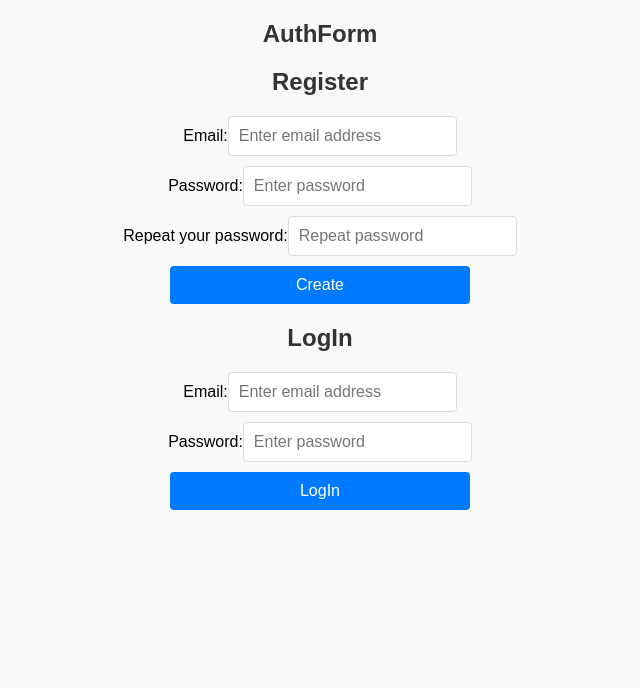
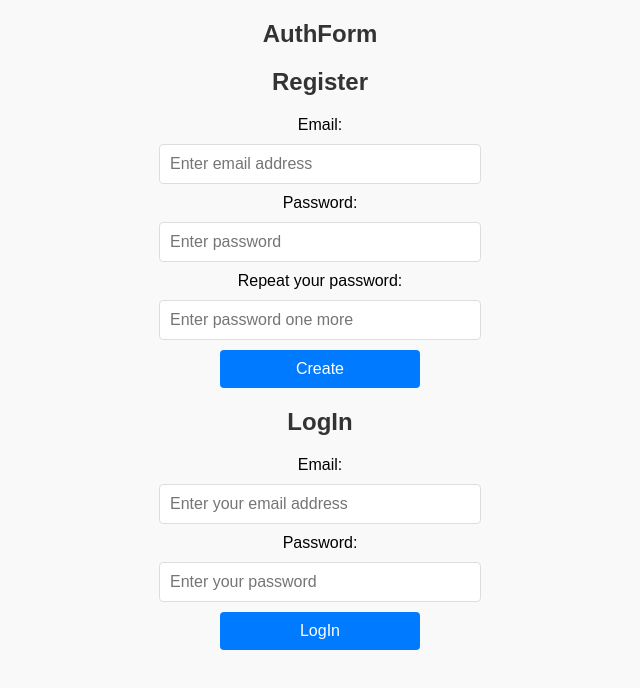
Before and after one commit to Qnoisy/Test-firebase, a React (Create React App) app: page / in a window 1280 px wide. Shown: the top 688 px of the page, without its empty margins (320-960 px from the left). Built offline with nearby package versions, Linux system fonts and the light colour scheme; no server answers.

Commit message:
add Formik form

```diff
--- a/src/App.css
+++ b/src/App.css
@@ -34,13 +34,15 @@ form {
 input {
   padding: 10px;
   font-size: 16px;
+  width: 300px;
+  margin: 0 auto;
   border: 1px solid #ddd;
   border-radius: 4px;
 }
 
 button {
   margin: 0 auto;
-  width: 300px;
+  width: 200px;
   padding: 10px;
   font-size: 16px;
   background-color: #007bff;
@@ -53,3 +55,8 @@ button {
 button:hover {
   background-color: #0056b3;
 }
+
+span {
+  color: red;
+  font-size: 12px;
+}
--- /dev/null
+++ b/src/components/MyTextInput.tsx
@@ -0,0 +1,22 @@
+import { useField } from 'formik';
+import React from 'react';
+interface MyTextInputInterface
+	extends React.InputHTMLAttributes<HTMLInputElement> {
+	label: string;
+	name: string;
+}
+const MyTextInput: React.FC<MyTextInputInterface> = ({ label, ...props }) => {
+	const [field, meta] = useField(props);
+
+	return (
+		<>
+			<label htmlFor={props.id || props.name}>{label}</label>
+			<input {...field} {...props} />
+			{meta.touched && meta.error ? (
+				<span style={{ color: 'red', fontSize: '12px' }}>{meta.error}</span>
+			) : null}
+		</>
+	);
+};
+
+export default MyTextInput;
--- a/src/components/SignIn.tsx
+++ b/src/components/SignIn.tsx
@@ -1,65 +1,72 @@
 import { createUserWithEmailAndPassword } from 'firebase/auth';
+import { Form, Formik } from 'formik';
 import React, { useState } from 'react';
 import { auth } from '../firebase/firebase-config';
+import { schema } from '../utils/shema';
+import MyTextInput from './MyTextInput';
+
+interface initialValuesInterface {
+	email: string;
+	password: string;
+	passwordCopy: string;
+}
+const initialValues: initialValuesInterface = {
+	email: '',
+	password: '',
+	passwordCopy: '',
+};
 
 const SignIn: React.FC = () => {
-	const [email, setEmail] = useState<string>('');
-	const [password, setPassword] = useState<string>('');
-	const [passwordCopy, setPasswordCopy] = useState<string>('');
 	const [error, setError] = useState<string | null>(null);
-	const handlerSubmit = (event: React.FormEvent<HTMLFormElement>) => {
-		event.preventDefault();
-		if (passwordCopy !== password) {
+
+	const handlerSubmit = async (data: initialValuesInterface) => {
+		if (data.password !== data.passwordCopy) {
 			setError("passwords didn't match");
 			return 0;
 		}
-		createUserWithEmailAndPassword(auth, email, password)
-			.then(user => {
-				console.log(user);
-				setEmail('');
-				setPassword('');
-				setPasswordCopy('');
-			})
-			.catch(error => console.log(error));
+		try {
+			const user = await createUserWithEmailAndPassword(
+				auth,
+				data.email,
+				data.password
+			);
+			console.log(user);
+		} catch (error) {
+			console.log(error);
+		}
 	};
 
 	return (
 		<div className='register'>
 			<h2>Register</h2>
-			<form onSubmit={handlerSubmit}>
-				<label htmlFor='signEmail'>
-					Email:
-					<input
+			<Formik
+				onSubmit={handlerSubmit}
+				initialValues={initialValues}
+				validationSchema={schema}
+			>
+				<Form>
+					<MyTextInput
+						label='Email:'
+						name='email'
 						placeholder='Enter email address'
-						onChange={e => setEmail(e.target.value)}
 						type='email'
-						id='signEmail'
-						value={email}
 					/>
-				</label>
-				<label htmlFor='signPassword'>
-					Password:
-					<input
+					<MyTextInput
+						label='Password:'
+						name='password'
 						placeholder='Enter password'
-						onChange={e => setPassword(e.target.value)}
 						type='password'
-						id='signPassword'
-						value={password}
 					/>
-				</label>
-				<label htmlFor='signPasswordCopy'>
-					Repeat your password:
-					<input
-						placeholder='Repeat password'
-						onChange={e => setPasswordCopy(e.target.value)}
+					<MyTextInput
+						label='Repeat your password:'
+						name='passwordCopy'
+						placeholder='Enter password one more'
 						type='password'
-						id='signPasswordCopy'
-						value={passwordCopy}
 					/>
-				</label>
-				<button>Create</button>
-				{error ? <p>{error}</p> : ''}
-			</form>
+					<button type='submit'>Create</button>
+					{error ? <p>{error}</p> : ''}
+				</Form>
+			</Formik>
 		</div>
 	);
 };
--- a/src/components/SignUp.tsx
+++ b/src/components/SignUp.tsx
@@ -1,52 +1,59 @@
 import { signInWithEmailAndPassword } from 'firebase/auth';
+import { Form, Formik } from 'formik';
 import React, { useState } from 'react';
 import { auth } from '../firebase/firebase-config';
+import { schema } from '../utils/shema';
+import MyTextInput from './MyTextInput';
 
+interface initialValuesInterface {
+	email: string;
+	password: string;
+}
+const initialValues: initialValuesInterface = {
+	email: '',
+	password: '',
+};
 const SignUp: React.FC = () => {
-	const [email, setEmail] = useState<string>('');
-	const [password, setPassword] = useState<string>('');
 	const [error, setError] = useState<string | null>(null);
-	const handlerLogin = (event: React.MouseEvent<HTMLButtonElement>) => {
-		event.preventDefault();
-		signInWithEmailAndPassword(auth, email, password)
-			.then(user => {
-				console.log(user);
-				setEmail('');
-				setPassword('');
-			})
-			.catch(error => {
-				console.log(error);
-				setError("Sorry we can't find your account");
-			});
+	const handlerLogin = async (values: initialValuesInterface) => {
+		try {
+			const user = await signInWithEmailAndPassword(
+				auth,
+				values.email,
+				values.password
+			);
+			console.log(user);
+		} catch (error) {
+			console.log(error);
+			setError("Sorry we can't find your account");
+		}
 	};
 
 	return (
 		<div className='register'>
 			<h2>LogIn</h2>
-			<form>
-				<label htmlFor='signEmail'>
-					Email:
-					<input
-						placeholder='Enter email address'
-						onChange={e => setEmail(e.target.value)}
+			<Formik
+				initialValues={initialValues}
+				validationSchema={schema}
+				onSubmit={handlerLogin}
+			>
+				<Form>
+					<MyTextInput
+						label='Email:'
+						placeholder='Enter your email address'
+						name='email'
 						type='email'
-						id='signEmail'
-						value={email}
 					/>
-				</label>
-				<label htmlFor='signPassword'>
-					Password:
-					<input
-						placeholder='Enter password'
-						onChange={e => setPassword(e.target.value)}
+					<MyTextInput
+						label='Password:'
+						placeholder='Enter your password'
+						name='password'
 						type='password'
-						id='signPassword'
-						value={password}
 					/>
-				</label>
-				<button onClick={handlerLogin}>LogIn</button>
-				{error ? <p>{error}</p> : ''}
-			</form>
+					<button type='submit'>LogIn</button>
+					{error ? <p>{error}</p> : ''}
+				</Form>
+			</Formik>
 		</div>
 	);
 };
--- /dev/null
+++ b/src/utils/shema.ts
@@ -0,0 +1,15 @@
+import * as Yup from 'yup';
+
+const regx = {
+	email: /^[a-zA-Z0-9_.+-]+@[a-zA-Z0-9-]+\.[a-zA-Z0-9-.]+$/,
+};
+
+export const schema = Yup.object().shape({
+	email: Yup.string().matches(regx.email, 'Incorrect email').required(),
+	password: Yup.string()
+		.min(8, 'Password must be at least 8 characters')
+		.required(),
+	passwordCopy: Yup.string()
+		.oneOf([Yup.ref('password')], 'Passwords must match')
+		.required('Please confirm your password'),
+});
```
